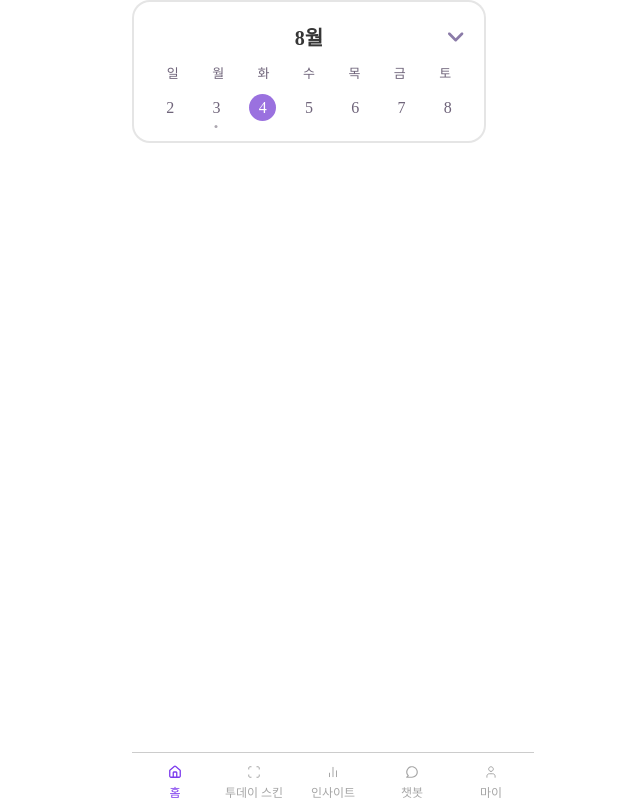
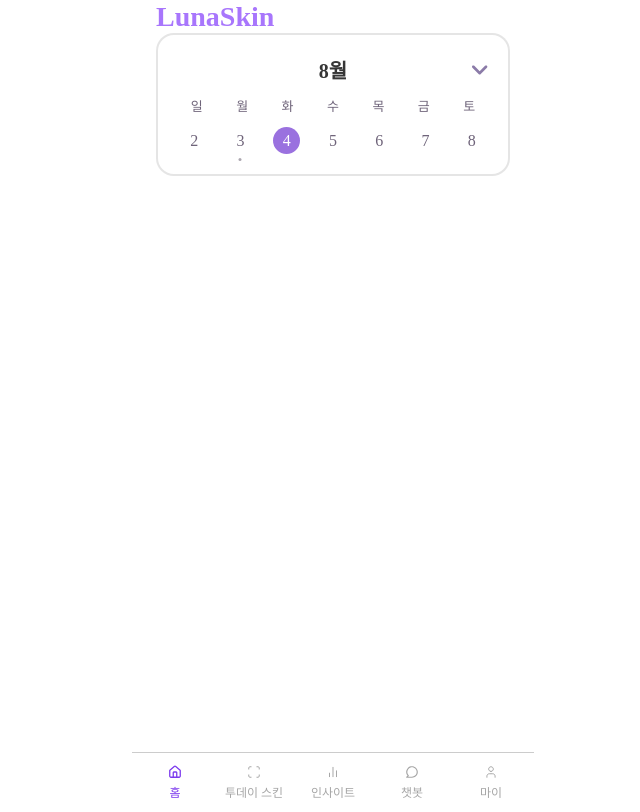
Before and after one commit to Luna-Skin/LunaSkin-FE, a React (Vite) app: page / in a window 1280 px wide. Shown: the whole page, without its empty margins (307-947 px from the left). Built offline with nearby package versions, Linux system fonts and the light colour scheme.

Commit message:
✨ Feat: 홈 화면 LunaSkin 헤더 텍스트 컴포넌트 구현 (#23)

```diff
--- a/src/components/home/CalendarView.jsx
+++ b/src/components/home/CalendarView.jsx
@@ -12,6 +12,7 @@
 const SHOW_PHASE_HIGHLIGHT_IN_WEEK_VIEW = false;
 
 const Wrapper = styled.div`
+margin : 0 auto;
   position: relative;
   width: 354px;
   border-radius: 18px;
--- /dev/null
+++ b/src/components/home/Header.jsx
@@ -0,0 +1,18 @@
+import styled from "styled-components";
+
+const HeaderText = styled.h1`
+  height: 33px;
+  margin: 0 0 0 24px;
+  display: flex;
+  align-items: center;
+  color: #a876fc;
+  font-family: "Pretendard Variable";
+  font-size: 28px;
+  font-style: normal;
+  font-weight: 700;
+  line-height: normal;
+`;
+
+export default function Header() {
+  return <HeaderText>LunaSkin</HeaderText>;
+}
--- a/src/pages/Home/Home.jsx
+++ b/src/pages/Home/Home.jsx
@@ -1,11 +1,15 @@
-// pages/Home/Home.jsx (테스트용 임시 코드 - 이슈 3에서 정식으로 교체됩니다)
+import Header from "../../components/home/Header";
 import CalendarView from "../../components/home/CalendarView";
 import { MOCK_PERIOD_CYCLES, MOCK_SKIN_RECORDS } from "../../mocks/homeMock";
 
 export default function Home() {
   return (
     <div>
-      <CalendarView periodCycles={MOCK_PERIOD_CYCLES} skinRecords={MOCK_SKIN_RECORDS} />
+      <Header />
+      <CalendarView
+        periodCycles={MOCK_PERIOD_CYCLES}
+        skinRecords={MOCK_SKIN_RECORDS}
+      />
     </div>
   );
 }
```
